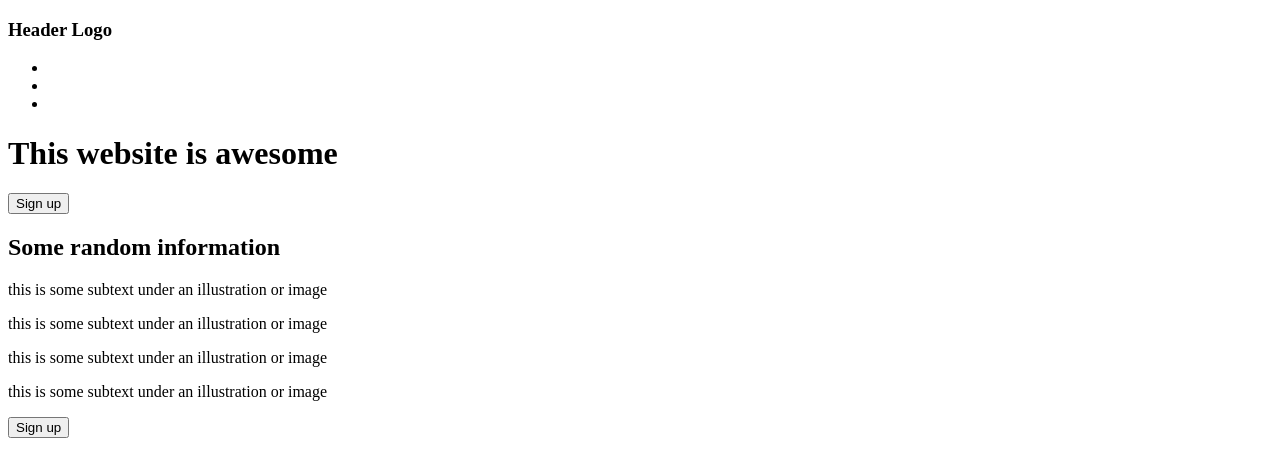
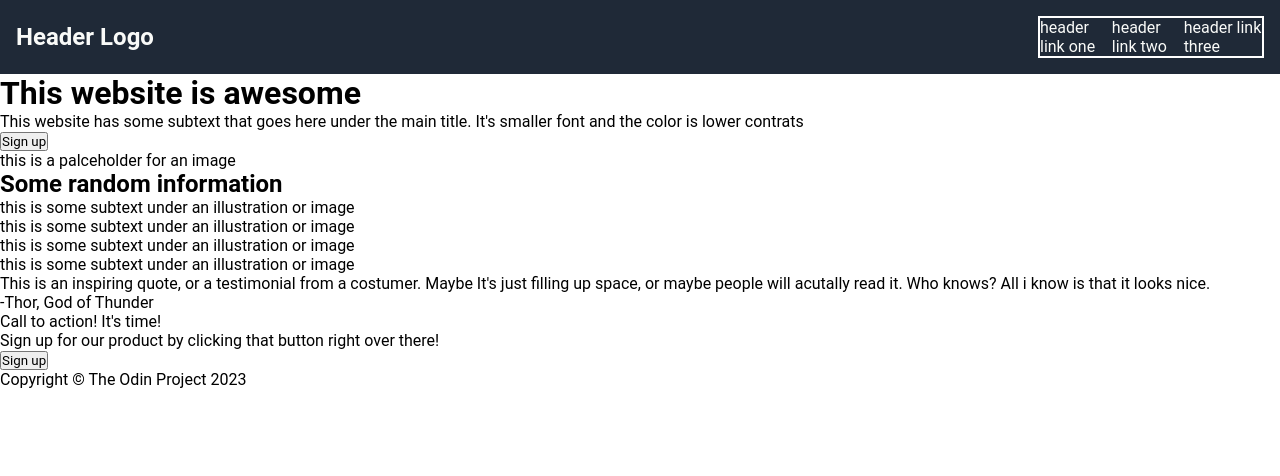
Before and after one commit to albani21/Odin-landing-page, a plain HTML site: page index.html in a window 1280 px wide. Drawn offline with Linux system fonts and the light colour scheme.

Commit message:
working in the header and nav

```diff
--- a/index.html
+++ b/index.html
@@ -3,24 +3,28 @@
   <head>
     <meta charset="UTF-8" />
     <meta name="viewport" content="width=device-width, initial-scale=1.0" />
+    <link rel="stylesheet" href="./style.css" />
     <title>Document</title>
   </head>
   <body>
     <header class="header">
-      <h3>Header Logo</h3>
+      <h3 id="logo">Header Logo</h3>
 
-      <ul>
-        <li class="header-links"></li>
-        <li class="header-links"></li>
-        <li class="header-links"></li>
+      <ul id="header-links">
+        <li class="header-link">header link one</li>
+        <li class="header-link">header link two</li>
+        <li class="header-link">header link three</li>
       </ul>
     </header>
 
     <main class="main-hero">
       <h1 class="awesome">This website is awesome</h1>
-      <p></p>
+      <p>
+        This website has some subtext that goes here under the main title. It's
+        smaller font and the color is lower contrats
+      </p>
       <button id="first-Sign-Up">Sign up</button>
-      <div class="image-palceholder"></div>
+      <div class="image-palceholder">this is a palceholder for an image</div>
     </main>
 
     <div class="random-info">
@@ -38,20 +42,24 @@
     </div>
 
     <div class="quote">
-      <p class="quote"></p>
-      <p class="author"></p>
+      <p class="quote">
+        This is an inspiring quote, or a testimonial from a costumer. Maybe It's
+        just filling up space, or maybe people will acutally read it. Who knows?
+        All i know is that it looks nice.
+      </p>
+      <p class="author">-Thor, God of Thunder</p>
     </div>
 
     <div class="action-time">
       <div class="blue-container">
-        <p class="call-to-action"></p>
-        <p></p>
-        <button type="button">Sign up</button>
+        <p class="call-to-action">Call to action! It's time!</p>
+        <p>Sign up for our product by clicking that button right over there!</p>
+        <button id="secon-Sign-Up">Sign up</button>
       </div>
     </div>
 
     <footer>
-      <p class="coryright"></p>
+      <p class="coryright">Copyright &copy; The Odin Project 2023</p>
     </footer>
   </body>
 </html>
--- /dev/null
+++ b/style.css
@@ -0,0 +1,35 @@
+* {
+  box-sizing: border-box;
+  margin: 0;
+  padding: 0;
+  font-family: "Roboto";
+}
+
+header {
+  background-color: #1f2937;
+  padding: 16px;
+  color: #f9faf8;
+  display: flex;
+  align-items: center;
+  justify-content: center;
+  gap: 800px;
+}
+
+#logo {
+  font-size: 24px;
+  color: #f9faf8;
+  flex: 1;
+}
+
+#header-links {
+  display: flex;
+  flex: 1;
+  flex-wrap: nowrap;
+  border: white solid 2px;
+  list-style-type: none;
+}
+
+.header-link {
+
+  flex: 0 1 auto;
+}
```
Also changed, not shown: 01.png (added), 02.png (added).
